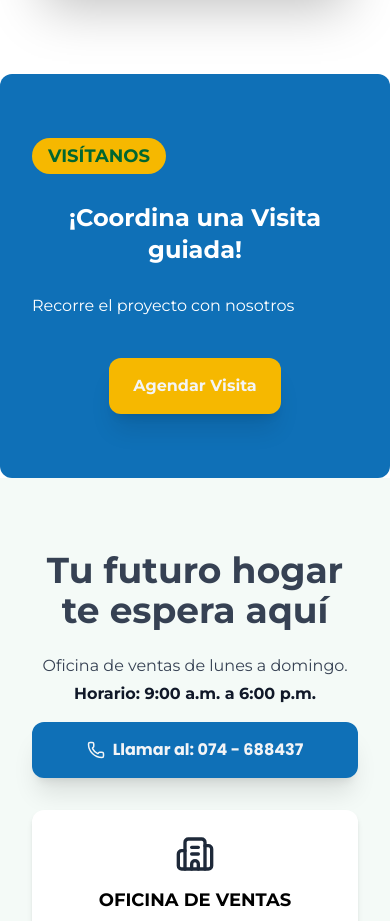
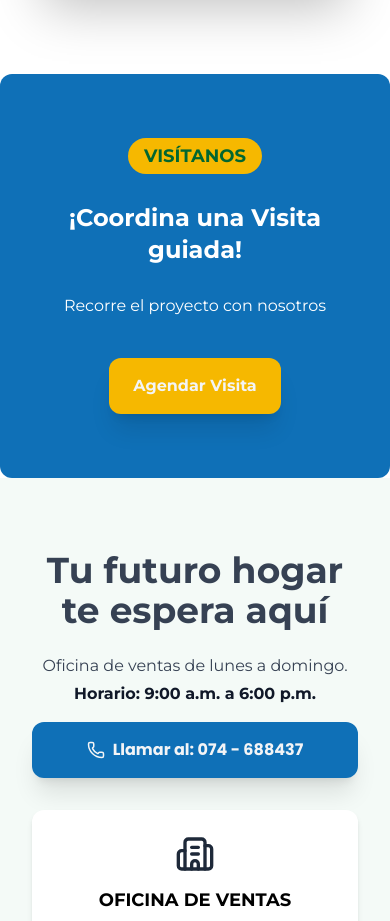
Before and after one commit to asosar20/rvb, a React (Vite) app in the folder web/: page / in a window 390 px wide. Shown: the part 4240-5161 px from the top of the page. Built offline with nearby package versions, Linux system fonts and the light colour scheme; no server answers.

Commit message:
posicionamiento Banner

```diff
--- a/web/src/components/Banner.tsx
+++ b/web/src/components/Banner.tsx
@@ -13,7 +13,7 @@ const Banner = () => {
         transition={{ duration: 0.6, ease: "easeOut" }}
         className="max-w-6xl mx-auto flex flex-col md:flex-row items-center justify-between gap-6"
       >
-        <div className="flex-1 flex flex-col items-start md:items-start gap-3">
+        <div className="flex-1 flex flex-col items-center md:items-start gap-3">
           <motion.span
             initial={{ opacity: 0, x: -20 }}
             animate={{ opacity: 1, x: 0 }}
```
